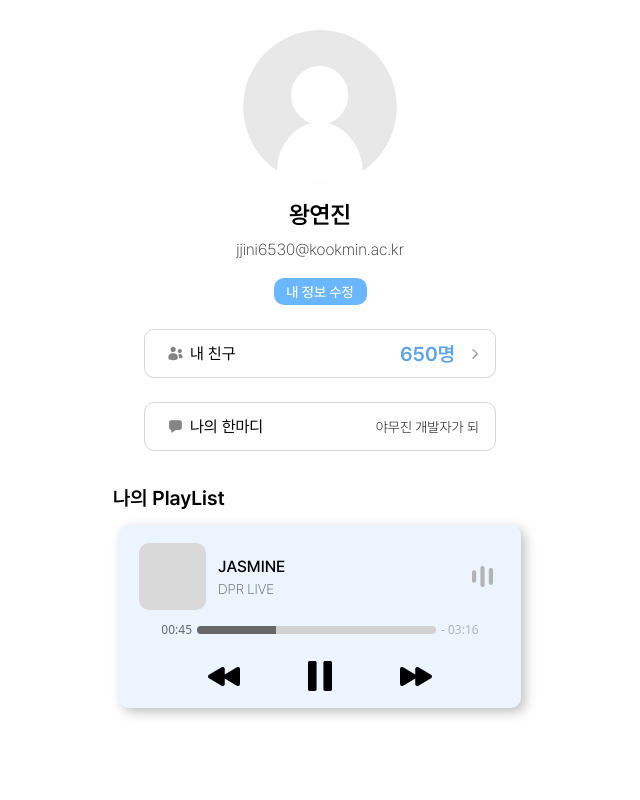
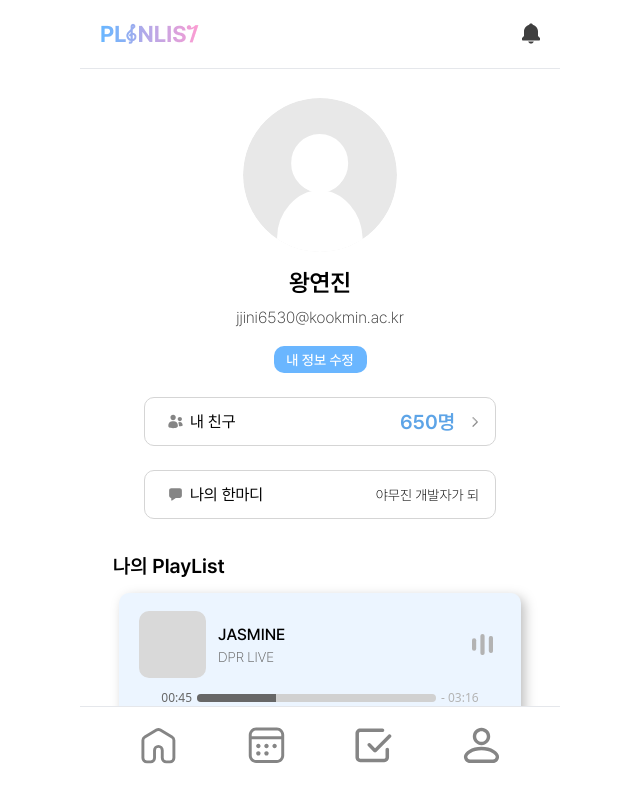
Before and after one commit to 2024-WINK-Project-PlanList/front-end, a React (Create React App) app: page /myPage in a window 1280 px wide. Shown: the whole page, without its empty margins (320-960 px from the left). Built offline with nearby package versions, Linux system fonts and the light colour scheme.

Commit message:
Add: 마이페이지 내 헤더, 푸터 추가

```diff
--- a/src/pages/MyPage/mypage.js
+++ b/src/pages/MyPage/mypage.js
@@ -5,6 +5,8 @@ import { ReactComponent as SignIcon } from '../../assets/mypage/sign.svg';
 import { ReactComponent as MySentenceIcon } from '../../assets/mypage/mySentence.svg';
 import PlayList from '../../components/PlayList/playList';
 import ModifyProfile from '../../components/Modal/modifyProfile';
+import Header from '../../components/Layout/Header';
+import Footer from '../../components/Layout/Footer';
 
 const MyPage = () => {
   const [profileData, setProfileData] = useState({
@@ -28,6 +30,8 @@ const MyPage = () => {
   }
 
   return (
+    <>
+      <Header />
       <div className="flex flex-col items-center">
         {profileData.image ? (
           <img
@@ -76,6 +80,8 @@ const MyPage = () => {
         </div>
         <PlayList music={true} />
 
+        {!modalIsOpen && <Footer />}
+
         {modalIsOpen && (
           <ModifyProfile
             onClose={closeModal}
@@ -84,6 +90,7 @@ const MyPage = () => {
           />
         )}
       </div>
+    </>
   );
 };
 export default MyPage;
```
Lines whose indentation alone changed are shown as unchanged.
